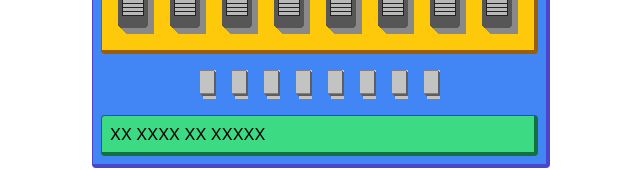
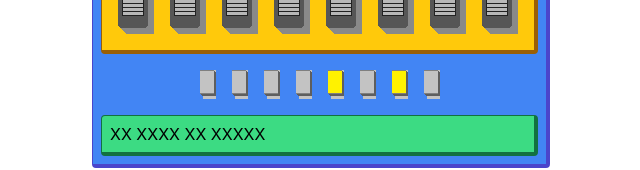
Before and after one commit to learn-systemverilog/learn-systemverilog.github.io, a React (Create React App) app: page / in a window 1280 px wide. Shown: the part 353-523 px from the top of the page, without its empty margins (319-959 px from the left). Built offline with nearby package versions, Linux system fonts and the light colour scheme.

Commit message:
Set led value

```diff
--- a/src/App.js
+++ b/src/App.js
@@ -1,3 +1,4 @@
+import React, { useEffect, useState } from "react";
 import Board from './components/Board.js';
 import Switches from './components/Switches';
 import Leds from './components/Leds';
@@ -15,6 +16,14 @@ const styles = {
 };
 
 function App() {
+  const [time, setTime] = useState(0);
+
+  useEffect(() => {
+    setTimeout(() => {
+      setTime(time + 1);
+    }, 1000);
+  });
+
   return (
     <div style={styles.overlay}>
       <div style={styles.inner}>
@@ -22,7 +31,7 @@ function App() {
           <Board background="#ffc90b" border="#9a5f05">
             <Switches />
           </Board>
-          <Leds />
+          <Leds led={time} />
           <Board background="#3cdb83" border="#127141">
             XX XXXX XX XXXXX
         </Board>
--- a/src/components/Led.js
+++ b/src/components/Led.js
@@ -1,4 +1,4 @@
-import React, { useState } from 'react';
+import React from 'react';
 import ledOn from './ledOn.png';
 import ledOff from './ledOff.png';
 
@@ -8,10 +8,8 @@ const styles = {
     }
 };
 
-export default function Led() {
-    const [on, setOn] = useState(false);
-
-    if (on) {
+export default function Led(props) {
+    if (props.on) {
         return <img src={ledOn} style={styles.led} />;
     }
 
--- a/src/components/Leds.js
+++ b/src/components/Leds.js
@@ -1,4 +1,4 @@
-import React from 'react';
+import React, { useEffect, useState } from 'react';
 import Led from './Led.js';
 
 const styles = {
@@ -10,17 +10,31 @@ const styles = {
     }
 };
 
-export default function Leds() {
+export default function Leds(props) {
+    const [led, setLed] = useState([0, 0, 0, 0, 0, 0, 0, 0]);
+
+    useEffect(() => {
+        let value = props.led;
+        let arr = [];
+
+        for (let i = 0; i < 8; i++) {
+            arr.push(value % 2);
+            value = Math.floor(value / 2);
+        }
+
+        setLed(arr);
+    }, [props.led])
+
     return (
         <div style={styles.leds}>
-            <Led />
-            <Led />
-            <Led />
-            <Led />
-            <Led />
-            <Led />
-            <Led />
-            <Led />
+            <Led on={led[7]} />
+            <Led on={led[6]} />
+            <Led on={led[5]} />
+            <Led on={led[4]} />
+            <Led on={led[3]} />
+            <Led on={led[2]} />
+            <Led on={led[1]} />
+            <Led on={led[0]} />
         </div>
     );
 }
```
